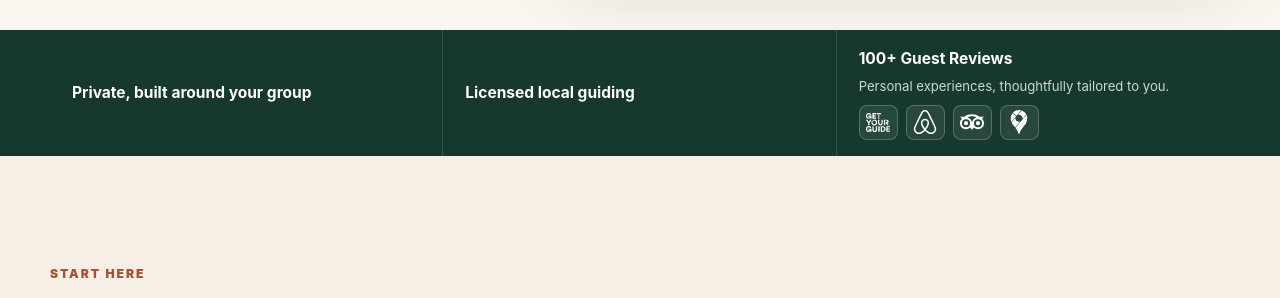
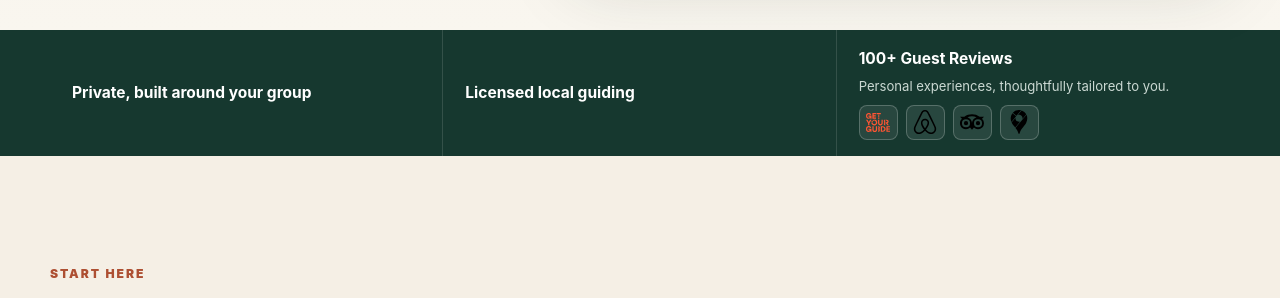
Before and after one commit to DSG2025/DSG2025.github.io, a Jekyll site: the page built from index.html, in a window 1280 px wide and 1400 px high, scrolled down 516 px. Shown: the part 150-448 px from the top of the window. Built offline with Jekyll 4.4.1, drawn with Linux system fonts in a browser that asks for light colours.

Commit message:
Allow review platform logos to render in native brand colors

```diff
--- a/assets/css/home-v2.css
+++ b/assets/css/home-v2.css
@@ -151,7 +151,7 @@
 body.home-v2 .trust-platforms a { display: inline-flex; align-items: center; justify-content: center; width: 39px; height: 35px; border: 1px solid rgba(255,255,255,.22); border-radius: 8px; background: rgba(255,255,255,.08); transition: background .18s ease; }
 body.home-v2 .trust-platforms a:hover { background: rgba(255,255,255,.2); }
 body.home-v2 .trust-platforms a:focus-visible { outline: 3px solid #fff; outline-offset: 2px; }
-body.home-v2 .trust-platforms img { display: block; width: 24px; height: 24px; object-fit: contain; filter: grayscale(1) brightness(0) invert(1); }
+body.home-v2 .trust-platforms img { display: block; width: 24px; height: 24px; object-fit: contain; }
 @media (prefers-reduced-motion: reduce) { body.home-v2 .trust-platforms a { transition: none; } }
 
 /* Intent chooser */
```
